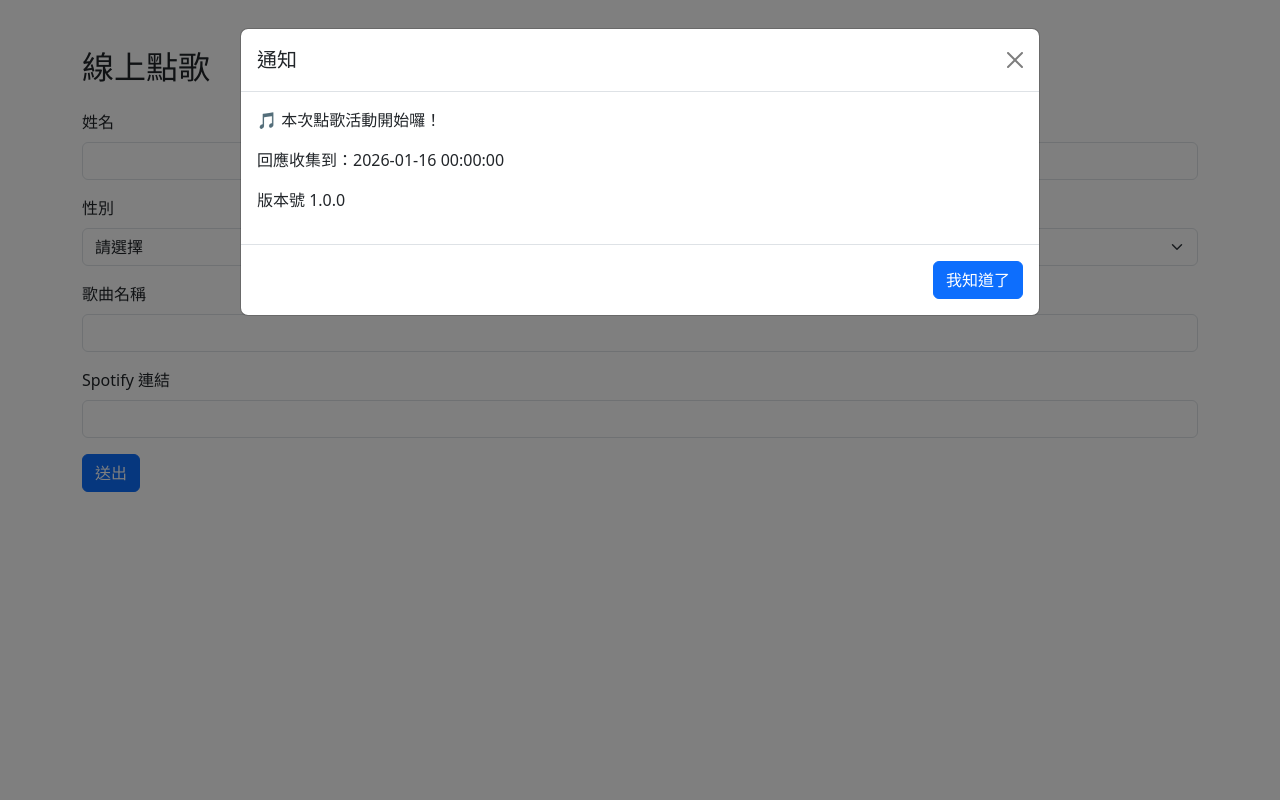
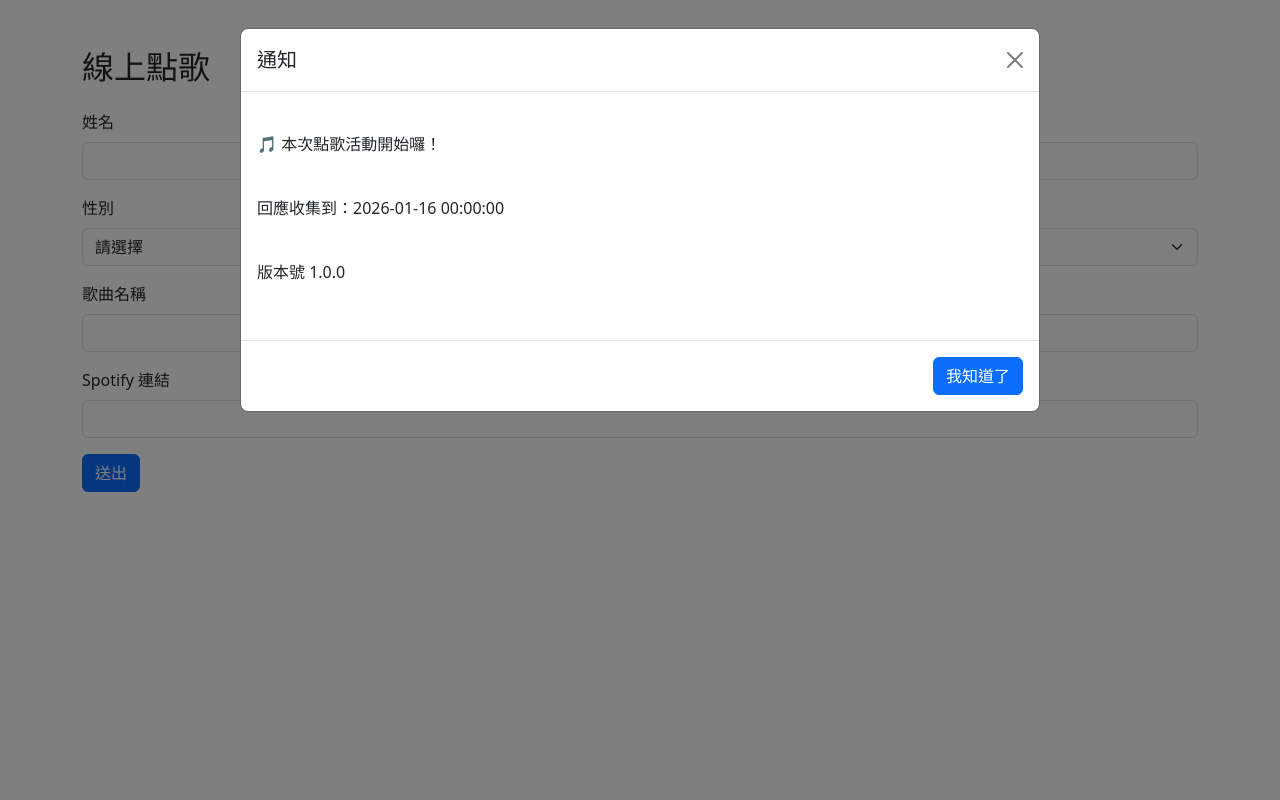
Before and after one commit to wen-ar/song_request_form, a Flask app: page / in a window 1280 px wide. Run offline with Flask 3, Linux system fonts and the light colour scheme.

Commit message:
Stability Update

```diff
--- a/templates/admin.html
+++ b/templates/admin.html
@@ -34,7 +34,7 @@
   <form id="notifyForm">
     <div class="mb-3">
       <label for="notificationContent" class="form-label">自訂通知內容</label>
-      <textarea class="form-control" id="notificationContent" rows="3"></textarea>
+      <textarea class="form-control" id="notificationContent" rows="6" style="font-family: monospace;"></textarea>
     </div>
     <div class="mb-3">
       <label for="version" class="form-label">版本號 (格式 x.y.z)</label>
--- a/templates/index.html
+++ b/templates/index.html
@@ -63,7 +63,7 @@
           <h5 class="modal-title">通知</h5>
           <button type="button" class="btn-close" data-bs-dismiss="modal"></button>
         </div>
-        <div class="modal-body" id="notifyBody"></div>
+        <div class="modal-body" id="notifyBody" style="white-space: pre-line;"></div>
         <div class="modal-footer">
           <button type="button" class="btn btn-primary" data-bs-dismiss="modal">我知道了</button>
         </div>
```
